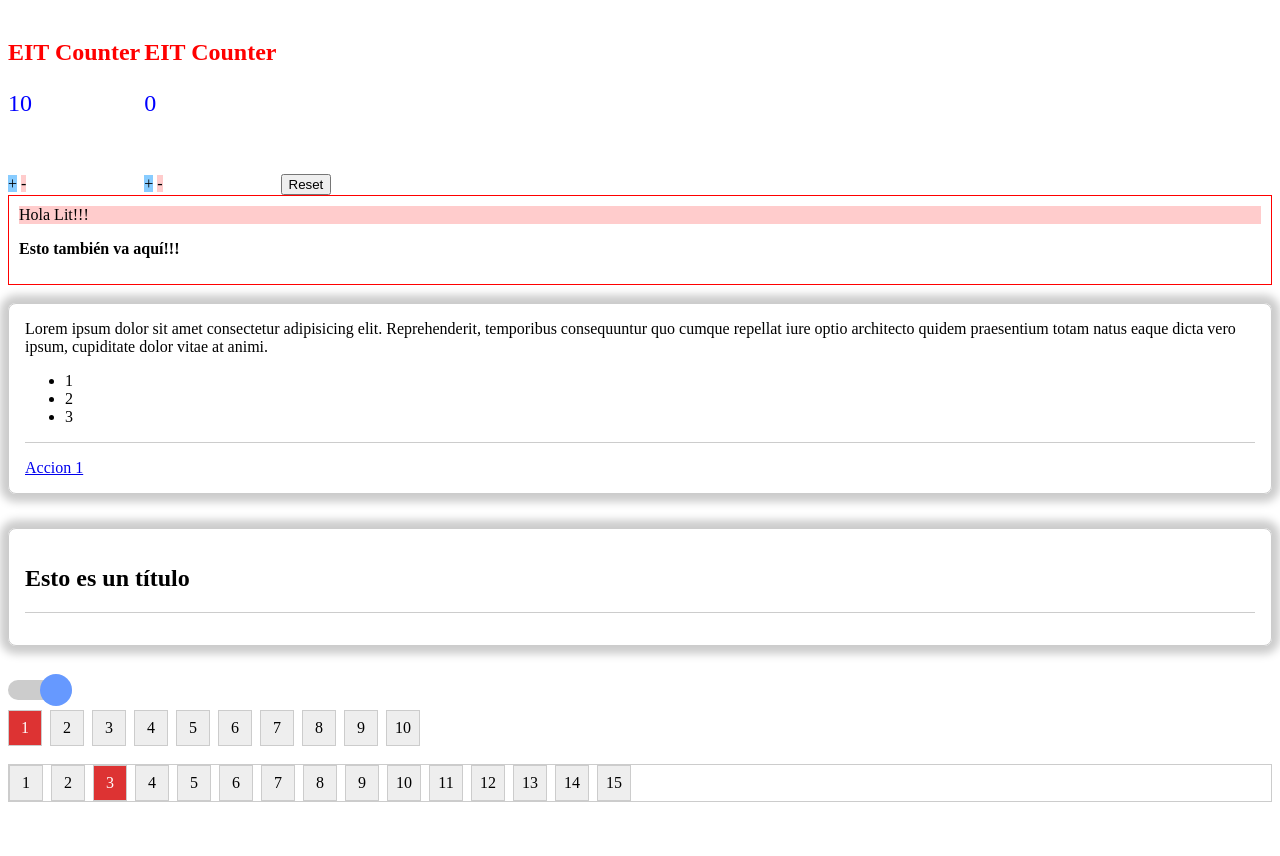
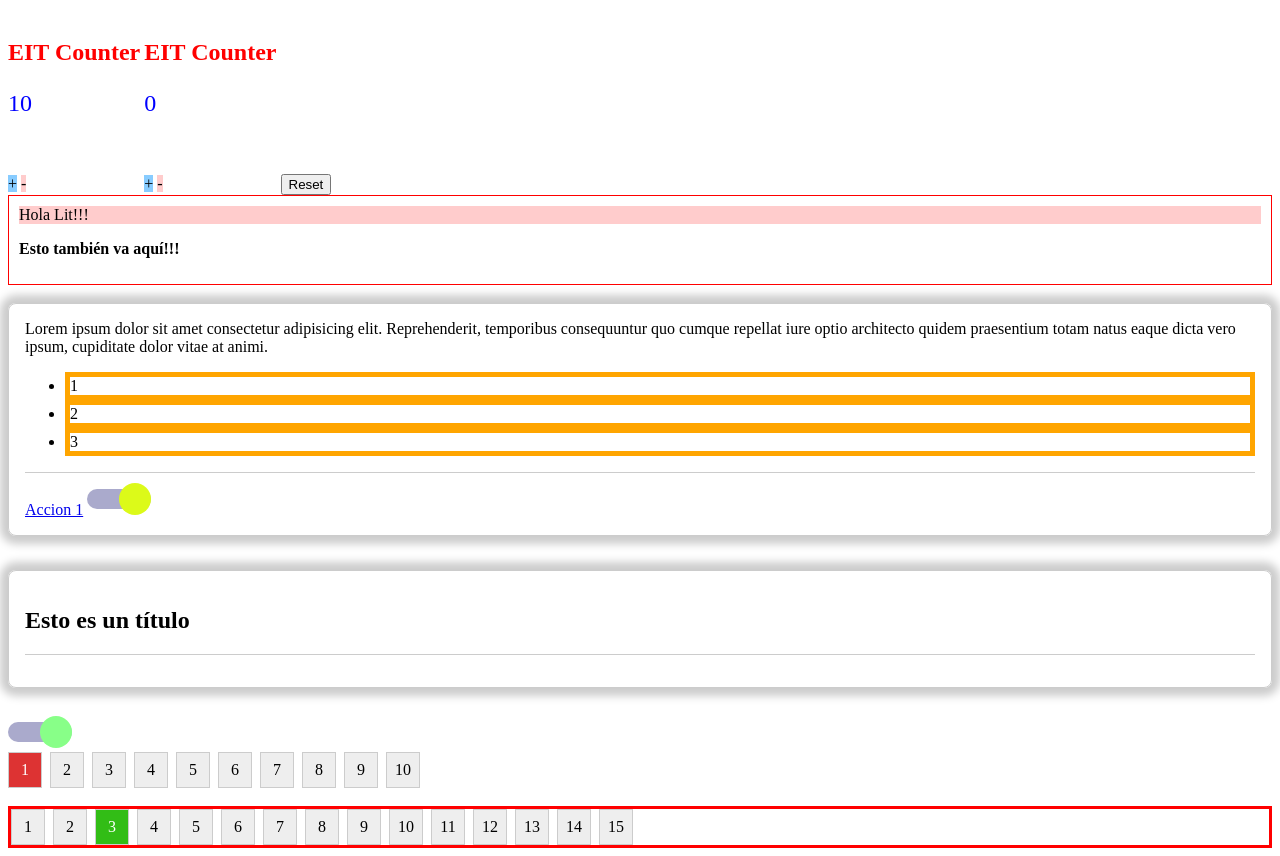
Before and after one commit to tserrano-css/Lit, a website with bundled scripts: page index.html in a window 1280 px wide. Shown: the part 79-935 px from the top of the page. Before the commit the page ends 889 px from the top, so only its background shows below. Built offline with nearby package versions, Linux system fonts and the light colour scheme.

Commit message:
clase 8: final

```diff
--- a/components/eit-page-links-numpages.js
+++ b/components/eit-page-links-numpages.js
@@ -6,7 +6,11 @@ export class EitPageLinksNumpages extends LitElement {
     pagesStyles,
     css`
       :host {
-        border: 1px solid #ccc;
+        border: 3px solid red;
+      }
+      li.selected {
+        background-color: #32bd16;
+      }
     `,
   ];
 
@@ -33,10 +37,8 @@ export class EitPageLinksNumpages extends LitElement {
 
   createPageTemplate() {
     const templates = [];
-    for(let i = 1; i <= this.numPages; i++) {
-      templates.push(html`
-        <li class="${i === this.selectedPage ? 'selected' : ''}">${i}</li>
-      `)
+    for (let i = 1; i <= this.numPages; i++) {
+      templates.push(html` <li class="${i === this.selectedPage ? "selected" : ""}">${i}</li> `);
     }
     return templates;
   }
--- a/components/eit-switch.js
+++ b/components/eit-switch.js
@@ -10,7 +10,7 @@ export class EitSwitch extends LitElement {
                 width: 64px;
                 height: 20px;
                 border-radius: 10px;
-                background-color: #ccc;
+                background-color: var( --eit-switch-bar-color, #ccc);
                 display: flex;
                 align-items: center;
                 justify-content: flex-start;
@@ -21,19 +21,19 @@ export class EitSwitch extends LitElement {
                 left: 0px;
                 position: relative;
                 border-radius: 50%;
-                background-color: #f66;
+                background-color: var( --eit-switch-off-state-color, #f66);
                 transition: all 0.2s linear;
             }
             :host([checked]) span {
                 left: 32px;
-                background-color: #69f;
+                background-color: var( --eit-switch-on-state-color,#69f);
             }
-        `
+        `,
   ];
 
   static properties = {
-        checked: { type: Boolean, reflect: true }
-    }
+    checked: { type: Boolean, reflect: true },
+  };
 
   constructor() {
     super();
--- a/index.html
+++ b/index.html
@@ -7,8 +7,20 @@
     <title>CURSO DE LIT</title>
 
     <style>
+        html {
+            --eit-switch-off-state-color: #eee;
+            --eit-switch-on-state-color: #8f8;
+            --eit-switch-bar-color: #aac;
+        }
+        eit-card {
+            --eit-switch-off-state-color: rgb(235, 44, 200);
+            --eit-switch-on-state-color: rgb(220, 250, 25);
+        }
         p {
             margin: 0;
+        }
+        li {
+            border: 5px solid orange;
         }
     </style>
 </head>
@@ -29,6 +41,7 @@
         </ul>
         <div slot="actions">
             <a href="#">Accion 1</a>
+            <eit-switch checked></eit-switch>
         </div>
     </eit-card>
     <br>
```
Lines whose indentation alone changed are shown as unchanged.
